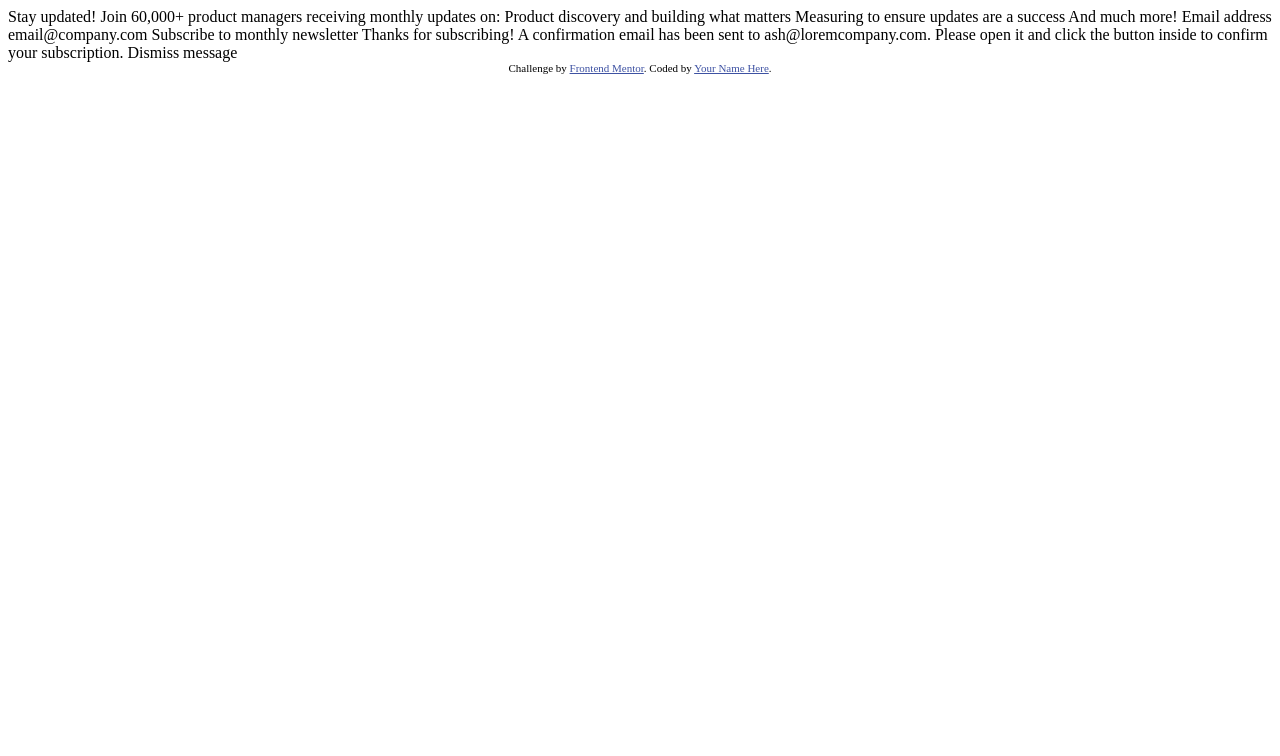
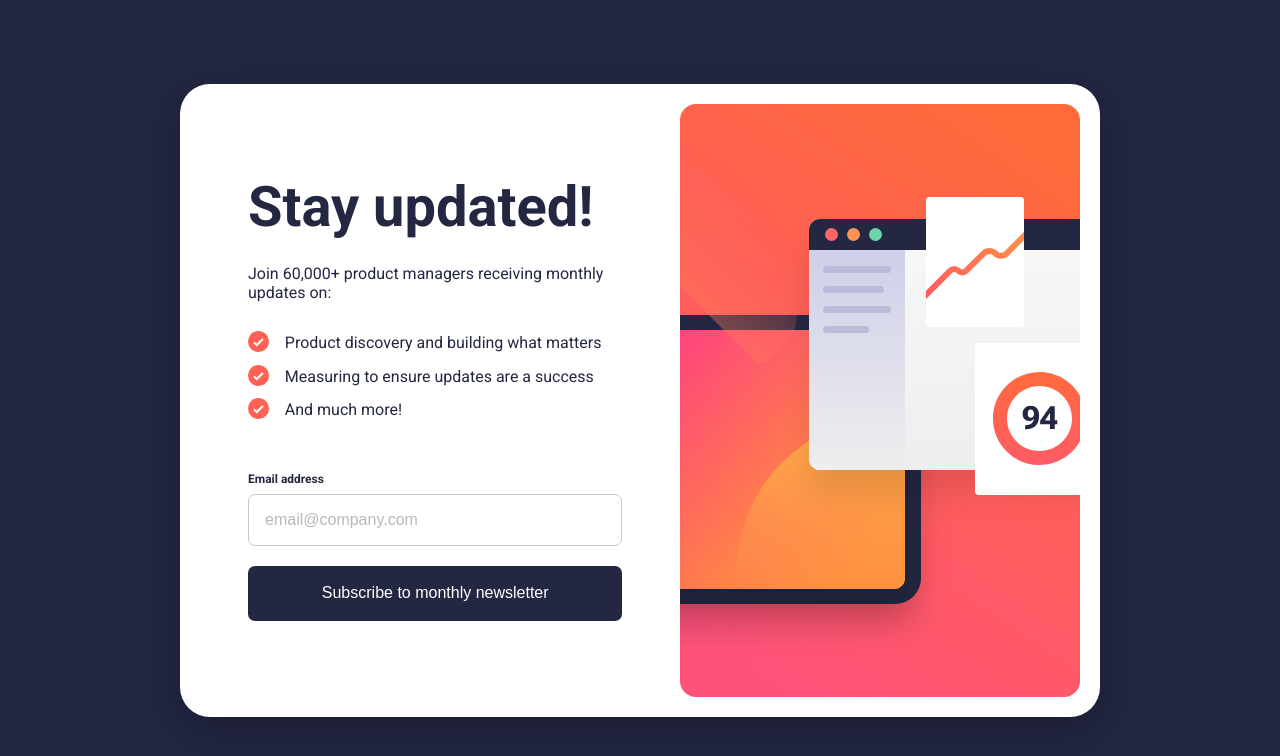
Before and after one commit to CptCartoon/Frontend-Mentor-Projects, a plain HTML site: page index.html in a window 1280 px wide. Drawn offline with Linux system fonts and the light colour scheme.

Commit message:
Finished project

```diff
--- a/index.html
+++ b/index.html
@@ -1,52 +1,77 @@
 <!DOCTYPE html>
 <html lang="en">
-<head>
-  <meta charset="UTF-8">
-  <meta name="viewport" content="width=device-width, initial-scale=1.0"> <!-- displays site properly based on user's device -->
+  <head>
+    <meta charset="UTF-8" />
+    <meta name="viewport" content="width=device-width, initial-scale=1.0" />
+    <!-- displays site properly based on user's device -->
+    <link rel="preconnect" href="https://fonts.googleapis.com" />
+    <link rel="preconnect" href="https://fonts.gstatic.com" crossorigin />
+    <link
+      href="https://fonts.googleapis.com/css2?family=Roboto:ital,wght@0,100;0,300;0,400;0,500;0,700;0,900;1,100;1,300;1,400;1,500;1,700;1,900&display=swap"
+      rel="stylesheet"
+    />
+    <link
+      rel="icon"
+      type="image/png"
+      sizes="32x32"
+      href="./assets/images/favicon-32x32.png"
+    />
+    <link rel="stylesheet" href="style.css" class="css" />
+    <title>
+      Frontend Mentor | Newsletter sign-up form with success message
+    </title>
+  </head>
+  <body>
+    <main>
+      <!-- Sign-up form start -->
+      <div class="sign-up-start">
+        <div class="sign-up-img"></div>
+        <div class="sign-up-left-side">
+          <h1 class="sign-up-title">Stay updated!</h1>
+          <p class="sign-up-description">
+            Join 60,000+ product managers receiving monthly updates on:
+          </p>
+          <ul class="sign-up-list">
+            <li class="icon-list">
+              Product discovery and building what matters
+            </li>
+            <li class="icon-list">Measuring to ensure updates are a success</li>
+            <li class="icon-list">And much more!</li>
+          </ul>
 
-  <link rel="icon" type="image/png" sizes="32x32" href="./assets/images/favicon-32x32.png">
+          <form action="">
+            <label class="email-label" for="email" required>
+              <p class="email-label-txt">Email address</p>
+              <p class="email-label-validation hidden">Valid email required</p>
+            </label>
+            <input
+              class="email-input"
+              id="email"
+              type="email"
+              placeholder="email@company.com "
+            />
+            <button class="email-submit" type="submit">
+              Subscribe to monthly newsletter
+            </button>
+          </form>
+        </div>
+      </div>
+      <div class="sign-up-end hidden">
+        <img
+          src="assets/images/icon-success.svg"
+          class="icon-success"
+          alt="success"
+        />
+        <h1 class="sign-up-title">Thanks for subscribing!</h1>
+        <p class="description-end">
+          A confirmation email has been sent to
+          <span class="written-email"></span>. Please open it and click the
+          button inside to confirm your subscription.
+        </p>
+        <button type="submit" class="email-submit">Dismiss message</button>
+      </div>
 
-  <title>Frontend Mentor | Newsletter sign-up form with success message</title>
-
-  <!-- Feel free to remove these styles or customise in your own stylesheet 👍 -->
-  <style>
-    .attribution { font-size: 11px; text-align: center; }
-    .attribution a { color: hsl(228, 45%, 44%); }
-  </style>
-</head>
-<body>
-
-  <!-- Sign-up form start -->
-
-  Stay updated!
-
-  Join 60,000+ product managers receiving monthly updates on:
-
-  Product discovery and building what matters
-  Measuring to ensure updates are a success
-  And much more!
-
-  Email address
-  email@company.com
-
-  Subscribe to monthly newsletter
-
-  <!-- Sign-up form end -->
-
-  <!-- Success message start -->
-
-  Thanks for subscribing!
-
-  A confirmation email has been sent to ash@loremcompany.com.
-  Please open it and click the button inside to confirm your subscription.
-
-  Dismiss message
-
-  <!-- Success message end -->
-
-  <div class="attribution">
-    Challenge by <a href="https://www.frontendmentor.io?ref=challenge" target="_blank">Frontend Mentor</a>.
-    Coded by <a href="#">Your Name Here</a>.
-  </div>
-</body>
+      <script src="script.js"></script>
+    </main>
+  </body>
 </html>
--- /dev/null
+++ b/script.js
@@ -0,0 +1,22 @@
+const submitButton = document.querySelector(".email-submit");
+const emailInput  = document.querySelector(".email-input");
+const emailRegex = /^[^\s@]+@[^\s@]+\.[^\s@]+$/;
+
+const emailTyped = document.querySelector('.written-email');
+
+
+const submitForm = () => {
+    if(emailInput.value == "" || !emailRegex.test(emailInput.value)) {
+        document.querySelector(".email-label-validation").classList.remove('hidden');
+        emailInput.classList.add('valid-input');
+    } else {
+        document.querySelector('.sign-up-start').classList.add('hidden');
+        document.querySelector('.sign-up-end').classList.remove('hidden');
+        emailTyped.innerHTML = emailInput.value;
+    }
+}
+
+submitButton.addEventListener("click", e => {
+    e.preventDefault();
+    submitForm()
+});
--- /dev/null
+++ b/style.css
@@ -0,0 +1,240 @@
+/* COLOR VARIABLES */
+*,
+*::before,
+*::after {
+  box-sizing: border-box;
+  margin: 0;
+  padding: 0;
+}
+
+html {
+  -moz-text-size-adjust: none;
+  -webkit-text-size-adjust: none;
+  text-size-adjust: none;
+}
+
+body,
+h1,
+h2,
+h3,
+h4,
+p,
+figure,
+blockquote,
+dl,
+dd {
+  margin-block-end: 0;
+}
+
+h1,
+h2,
+h3,
+h4 {
+  text-wrap: balance;
+}
+
+ul {
+  list-style: none;
+}
+
+:root {
+  --Tomato: hsl(4, 100%, 67%);
+  --DarkSlateGrey: hsl(234, 29%, 20%);
+  --CharcoalGrey: hsl(235, 18%, 26%);
+  --Grey: hsl(231, 7%, 60%);
+  --White: hsl(0, 0%, 100%);
+}
+
+body {
+  font-family: "Roboto", sans-serif;
+  min-height: 100vh;
+  display: flex;
+  justify-content: center;
+  align-items: center;
+}
+
+.email-label-validation {
+  font-size: 0.75rem;
+  font-weight: 700;
+  color: red;
+}
+
+.hidden {
+  display: none !important;
+}
+
+.email-label-txt {
+  font-size: 0.75rem;
+  font-weight: 700;
+  color: var(--DarkSlateGrey);
+}
+
+h1.sign-up-title {
+  color: var(--DarkSlateGrey);
+  font-size: 2.5rem;
+  margin-bottom: 1.8rem;
+}
+
+p.sign-up-description {
+  color: var(--DarkSlateGrey);
+  font-size: 1rem;
+  margin-bottom: 1.8rem;
+}
+
+ul.sign-up-list {
+  color: var(--DarkSlateGrey);
+  font-size: 1rem;
+  margin-bottom: 2.5rem;
+}
+
+li.icon-list {
+  background: url(assets/images/icon-list.svg) no-repeat left top;
+  line-height: 1.5rem;
+  padding-left: 2.3rem;
+  margin-bottom: 0.6rem;
+}
+
+input.email-input {
+  border: 1px solid var(--Grey);
+  padding: 1rem 6.2rem 1rem 1rem;
+  border-radius: 7px;
+  font-size: 1rem;
+  margin-bottom: 1.25rem;
+  opacity: 0.5;
+}
+
+input.email-input:focus {
+  outline-color: var(--CharcoalGrey);
+  color: var(--CharcoalGrey);
+}
+
+label.email-label {
+  display: flex;
+  justify-content: space-between;
+  margin-bottom: 0.5rem;
+}
+
+button.email-submit {
+  border: unset;
+  cursor: pointer;
+  padding: 1.15rem 2rem;
+  font-weight: 500;
+  color: var(--White);
+  background-color: var(--DarkSlateGrey);
+  border-radius: 7px;
+  font-size: 1rem;
+}
+
+button.email-submit:hover {
+  background: rgb(255, 83, 119);
+  background: linear-gradient(
+    90deg,
+    rgba(255, 83, 119, 1) 0%,
+    rgba(255, 103, 65, 1) 60%
+  );
+  box-shadow: 0px 13px 47px 0px rgba(255, 83, 119, 0.3);
+}
+
+.valid-input {
+  border: 1px solid red !important;
+  background-color: rgba(255, 0, 0, 0.233);
+}
+
+form {
+  display: flex;
+  flex-direction: column;
+  text-align: left;
+}
+
+.sign-up-end {
+  display: flex;
+  justify-content: center;
+  flex-direction: column;
+  padding: 2rem;
+  max-width: 28rem;
+}
+
+p.description-end {
+  font-size: 1rem;
+  color: var(--DarkSlateGrey);
+  margin-bottom: 16rem;
+}
+
+span.written-email {
+  font-weight: 700;
+}
+
+img.icon-success {
+  width: 64px;
+  height: 64px;
+  margin-bottom: 2rem;
+}
+
+/* MOBILE */
+@media (max-width: 949px) {
+  main {
+    background-color: var(--White);
+    max-width: 375px;
+  }
+
+  .sign-up-img {
+    background-image: url("/assets/images/illustration-sign-up-mobile.svg");
+    background-repeat: no-repeat;
+    width: 375px;
+    height: 284px;
+  }
+
+  .sign-up-left-side {
+    margin-top: 2rem;
+    padding: 1rem;
+  }
+}
+
+/* DESKTOP */
+
+@media screen and (min-width: 950px) {
+  body {
+    background-color: var(--DarkSlateGrey);
+  }
+
+  p.description-end {
+    margin-bottom: 2rem;
+  }
+
+  h1.sign-up-title {
+    font-size: 3.5rem;
+    line-height: 3.5rem;
+  }
+
+  main {
+    background-color: var(--White);
+    border-radius: 30px;
+    padding: 1.25rem;
+    box-shadow: 0px 13px 47px 0px rgba(5, 4, 20, 0.3);
+  }
+
+  .sign-up-start {
+    display: flex;
+  }
+
+  .sign-up-left-side {
+    display: flex;
+    flex-direction: column;
+    justify-content: center;
+    margin-left: 3rem;
+    padding-right: 1rem;
+    margin-top: 0;
+    width: 27rem;
+  }
+
+  .sign-up-img {
+    background-image: url("/assets/images/illustration-sign-up-desktop.svg");
+    order: 2;
+    width: 400px;
+    height: 593px;
+  }
+
+  form {
+    width: 90%;
+  }
+}
```
Also changed, not shown: screenshot.jpg (added), 2 other files.
